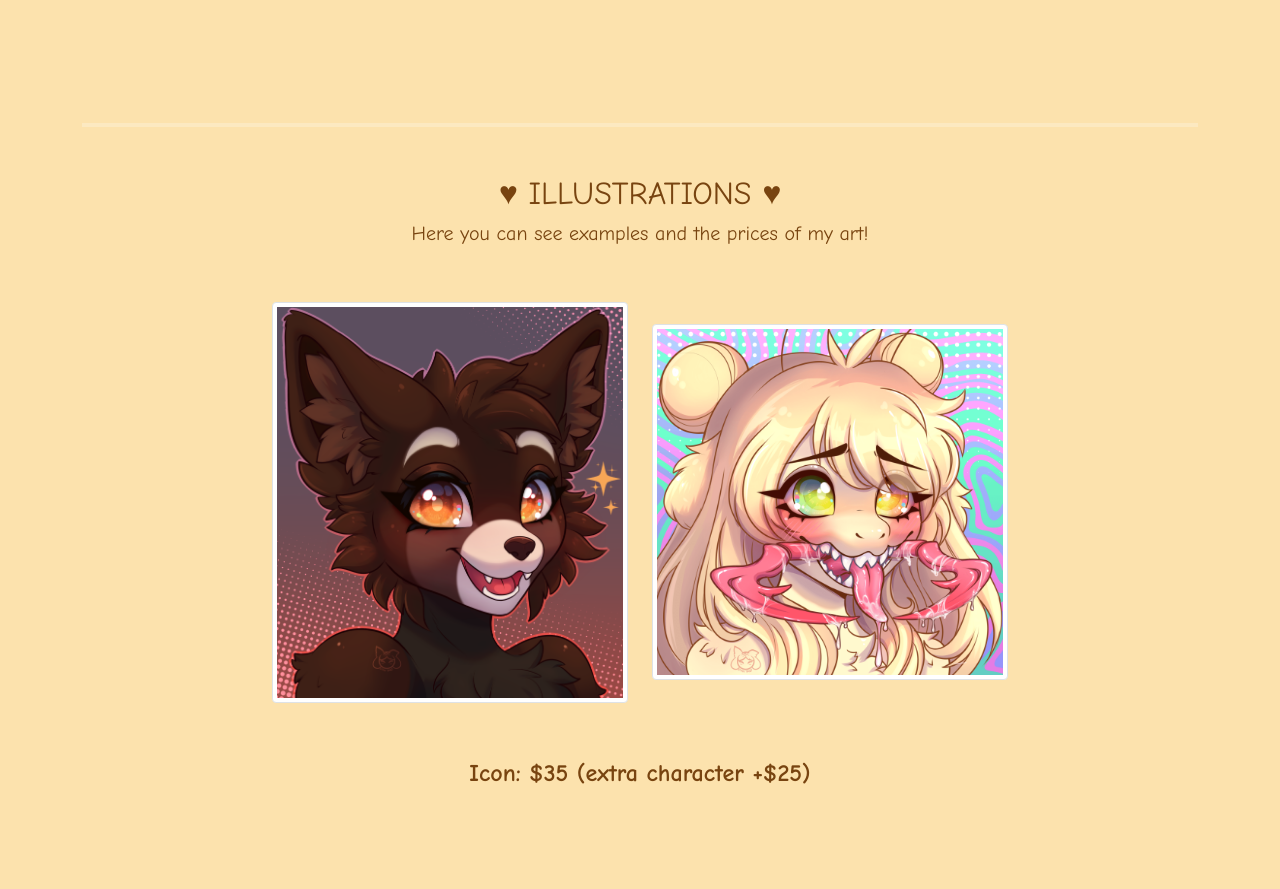
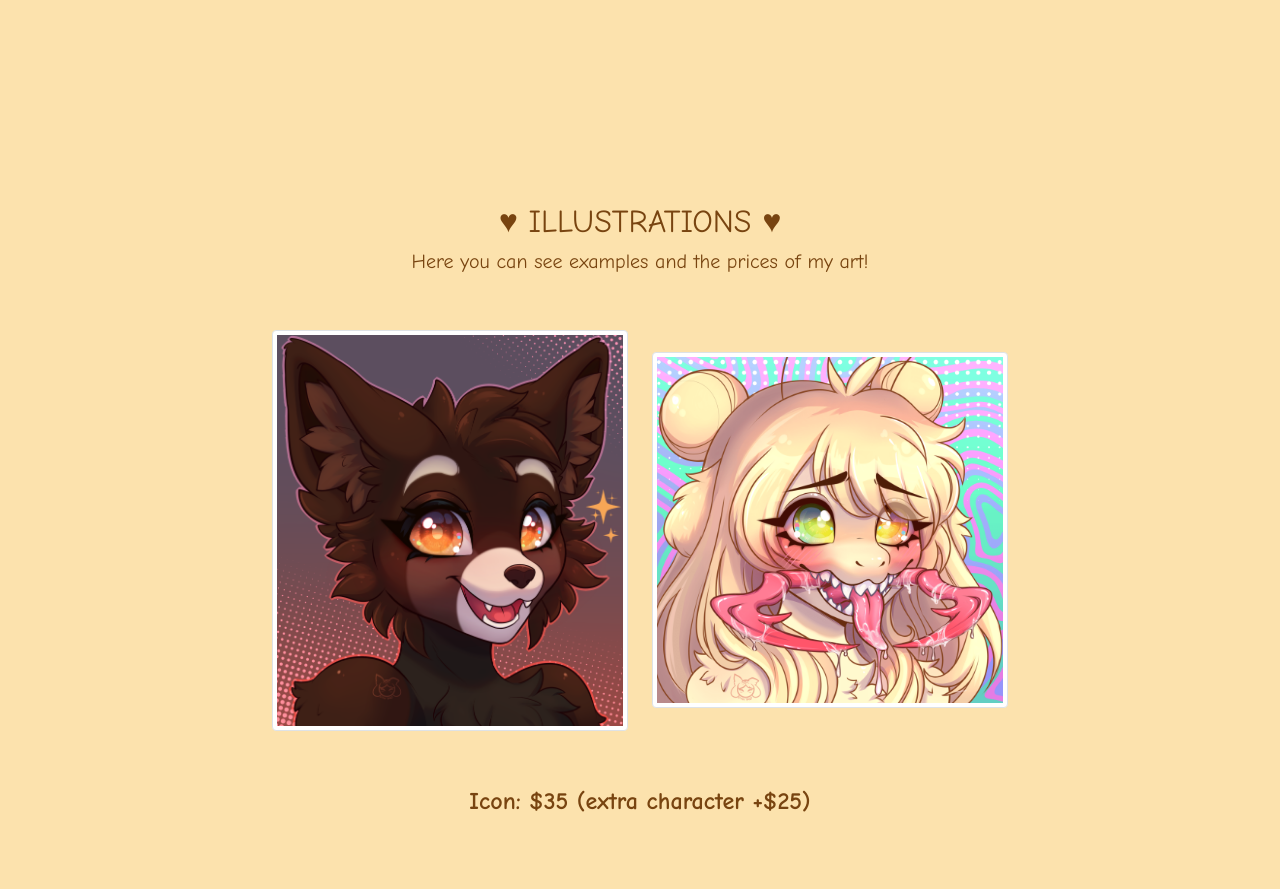
Before and after one commit to joseguilherme-dev/panyart, a React (Create React App) app: page /prices/illustrations in a window 1280 px wide. Shown: the part 900-1789 px from the top of the page. Built offline with nearby package versions, Linux system fonts and the light colour scheme.

Commit message:
:wrench: Fixing scroll

```diff
--- a/src/pages/Prices/components/Commissions/index.js
+++ b/src/pages/Prices/components/Commissions/index.js
@@ -1,4 +1,4 @@
-import { useEffect } from "react";
+import { useEffect, useRef } from "react";
 
 /* Animated Routes */
 import { motion } from "framer-motion";
@@ -42,8 +42,10 @@ function renderIllustrations() {
 }
 
 function Commissions() {
+  const reference = useRef();
+
   useEffect(() => {
-    window.scrollTo(0, 1000);
+    reference.current.scrollIntoView();
   }, []);
 
   return (
@@ -52,8 +54,9 @@ function Commissions() {
       animate={{ opacity: 1, x: 0 }}
       exit={{ opacity: 0, x: -100 }}
       transition={{ duration: 1 }}
+      ref={reference}
+      className="pt-5"
     >
-      <hr />
       <div className="my-5">
         <h2>♥ ILLUSTRATIONS ♥ </h2>
         <h5 className="mb-5">
```
